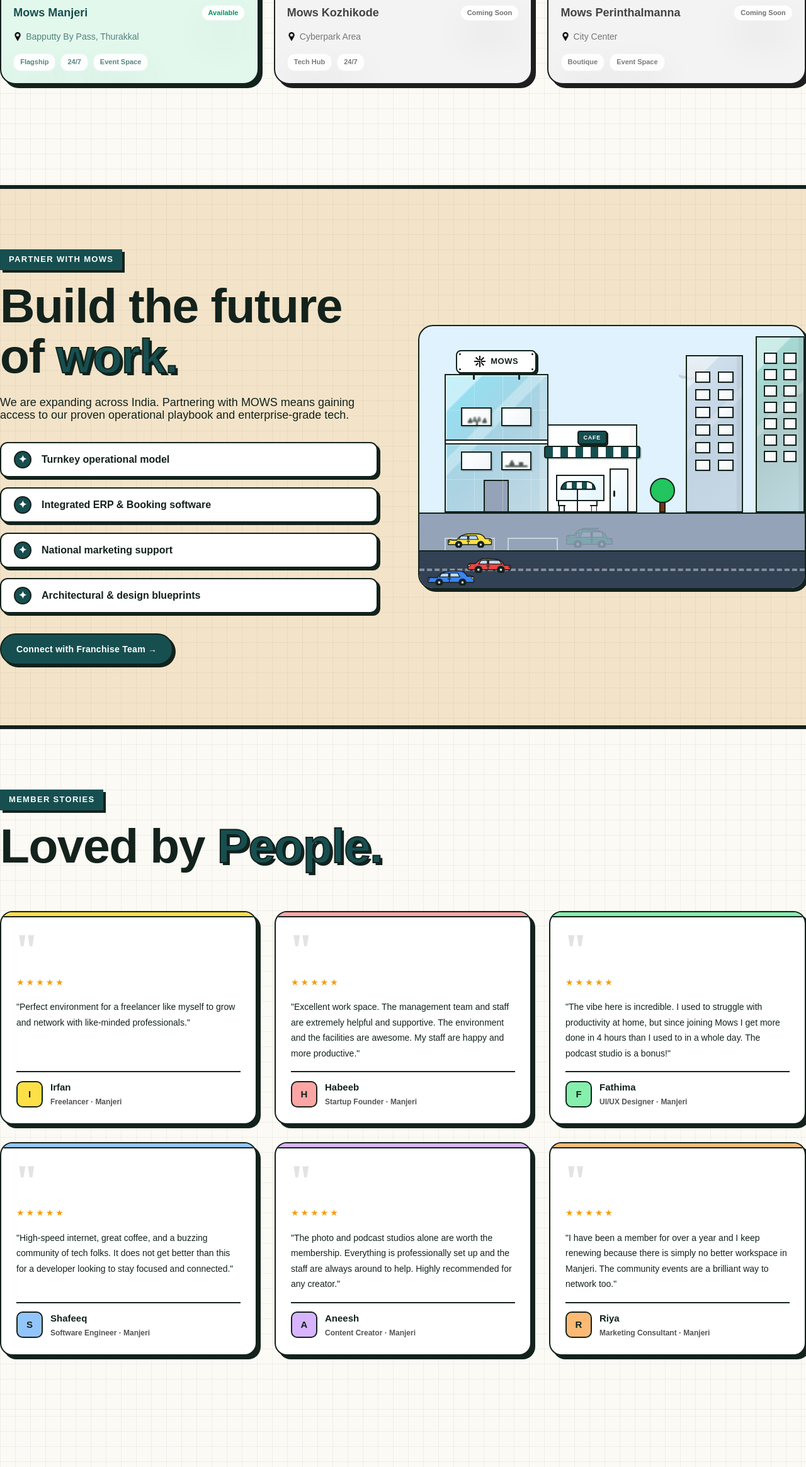
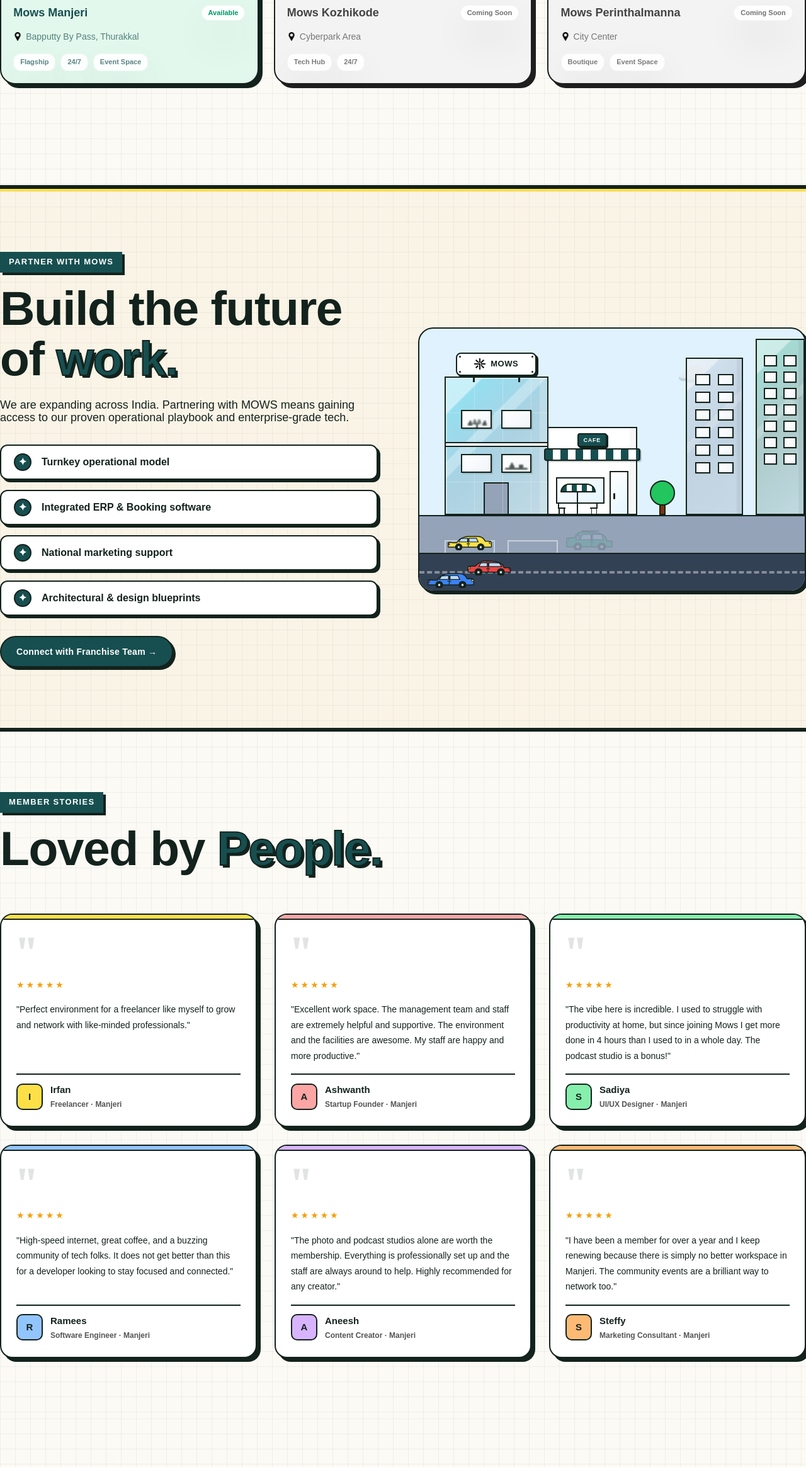
Before and after one commit to MuhammedShammas011/MOWSSWEB, a React (Vite) app in the folder mows-website/: page / in a window 1280 px wide. Shown: the part 2526-4856 px from the top of the page at 63% size. Built offline with nearby package versions, Linux system fonts and the light colour scheme; a web font is replaced by a local one.

Commit message:
fewMore21Aug9:00

```diff
--- a/mows-website/src/data/index.js
+++ b/mows-website/src/data/index.js
@@ -55,11 +55,11 @@ export const plans = [
 
 export const testimonials = [
   { name: 'Irfan', role: 'Freelancer', location: 'Manjeri', text: 'Perfect environment for a freelancer like myself to grow and network with like-minded professionals.', rating: 5 },
-  { name: 'Habeeb', role: 'Startup Founder', location: 'Manjeri', text: 'Excellent work space. The management team and staff are extremely helpful and supportive. The environment and the facilities are awesome. My staff are happy and more productive.', rating: 5 },
-  { name: 'Fathima', role: 'UI/UX Designer', location: 'Manjeri', text: 'The vibe here is incredible. I used to struggle with productivity at home, but since joining Mows I get more done in 4 hours than I used to in a whole day. The podcast studio is a bonus!', rating: 5 },
-  { name: 'Shafeeq', role: 'Software Engineer', location: 'Manjeri', text: 'High-speed internet, great coffee, and a buzzing community of tech folks. It does not get better than this for a developer looking to stay focused and connected.', rating: 5 },
+  { name: 'Ashwanth', role: 'Startup Founder', location: 'Manjeri', text: 'Excellent work space. The management team and staff are extremely helpful and supportive. The environment and the facilities are awesome. My staff are happy and more productive.', rating: 5 },
+  { name: 'Sadiya', role: 'UI/UX Designer', location: 'Manjeri', text: 'The vibe here is incredible. I used to struggle with productivity at home, but since joining Mows I get more done in 4 hours than I used to in a whole day. The podcast studio is a bonus!', rating: 5 },
+  { name: 'Ramees', role: 'Software Engineer', location: 'Manjeri', text: 'High-speed internet, great coffee, and a buzzing community of tech folks. It does not get better than this for a developer looking to stay focused and connected.', rating: 5 },
   { name: 'Aneesh', role: 'Content Creator', location: 'Manjeri', text: 'The photo and podcast studios alone are worth the membership. Everything is professionally set up and the staff are always around to help. Highly recommended for any creator.', rating: 5 },
-  { name: 'Riya', role: 'Marketing Consultant', location: 'Manjeri', text: 'I have been a member for over a year and I keep renewing because there is simply no better workspace in Manjeri. The community events are a brilliant way to network too.', rating: 5 },
+  { name: 'Steffy', role: 'Marketing Consultant', location: 'Manjeri', text: 'I have been a member for over a year and I keep renewing because there is simply no better workspace in Manjeri. The community events are a brilliant way to network too.', rating: 5 },
 ];
 
 export const amenities = [
--- a/mows-website/src/pages/HomePage.jsx
+++ b/mows-website/src/pages/HomePage.jsx
@@ -432,12 +432,13 @@ export default function HomePage({ onNavigate }) {
 
       {/* Section Divider */}
       <div style={{ width: '100%', height: 6, backgroundColor: '#13221C', position: 'relative', zIndex: 10 }}></div>
+      <div style={{ width: '100%', height: 4, backgroundColor: '#fde047', position: 'relative', zIndex: 10 }}></div>
 
       {/* 4. Franchise FlowSection */}
       <FlowSection aria-label="Franchise Segment" style={{
         paddingTop: '6rem',
         paddingBottom: '6rem',
-                        backgroundColor: '#f3e4c9ff',
+        backgroundColor: '#faf4e7ff',
         color: textDark,
         backgroundImage: 'linear-gradient(rgba(19, 34, 28, 0.05) 1px, transparent 1px), linear-gradient(90deg, rgba(19, 34, 28, 0.05) 1px, transparent 1px)',
         backgroundSize: '24px 24px'
```
